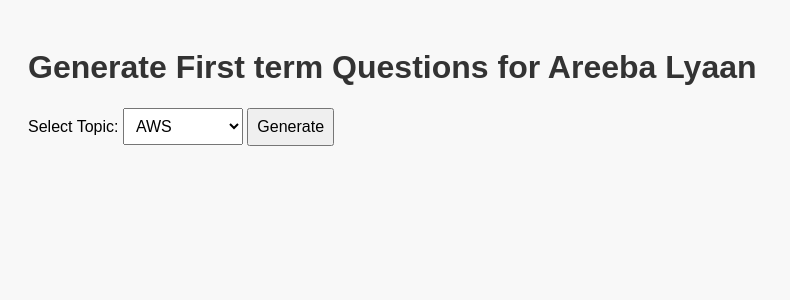
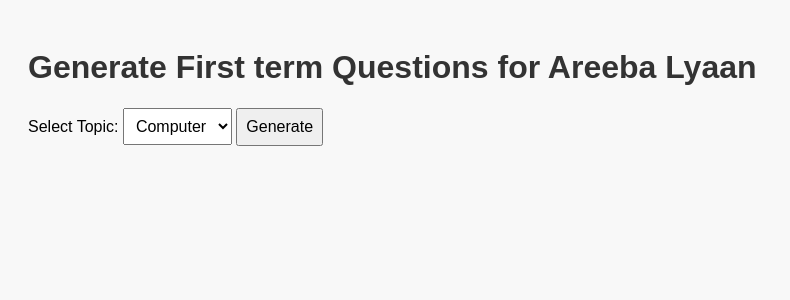
Before and after one commit to syedtehseen-ai/devops-quiz-app, a FastAPI app: page / in a window 1280 px wide. Shown: the top 300 px of the page, without its empty margins (0-790 px from the left). Run offline with FastAPI, Linux system fonts and the light colour scheme.

Commit message:
topics correction

```diff
--- a/app/llm.py
+++ b/app/llm.py
@@ -15,12 +15,12 @@
 
     # Build the message list based on topic
     messages = []
-    if topic.lower() == "social":
+    if topic.lower() == "Social":
         messages.append({
             "role": "user",
             "content": f"Generate 5 Questions from Primary Social Studies - Class 3 ICSE BOARD by Frank Bros & Co on the topic: {topic}. Respond only as a numbered list."
         })
-    elif topic.lower() == "computer":
+    elif topic.lower() == "Computer":
         messages.append({
             "role": "user",
             "content": f"Generate 5 Questions from Mastering Essential Computer Skills - Class 3 ICSE BOARD by TRACKPAD iPro Ver. 4.1 on the topic: {topic}. Respond only as a numbered list."
--- a/app/templates/index.html
+++ b/app/templates/index.html
@@ -14,8 +14,8 @@
     <form method="post" action="/get-questions">
         <label for="topic">Select Topic:</label>
         <select name="topic" id="topic">
-            <option value="Computer">AWS</option>
-            <option value="Social">Kubernetes</option>
+            <option value="Computer">Computer</option>
+            <option value="Social">Social</option>
             <option value="Linux">Linux</option>
             <option value="Terraform">Terraform</option>
             <option value="CI/CD">CI/CD</option>
```
